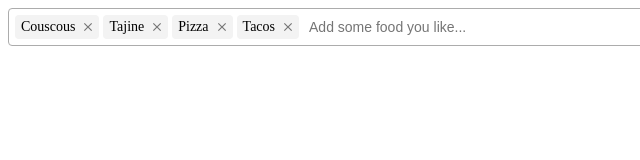
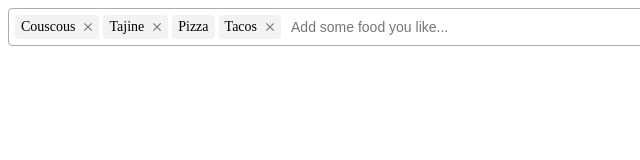
Before and after one commit to yassine-klilich/leather-tag, a website built with webpack: page src/index.html in a window 1280 px wide. Shown: the full height of the page, 0-640 px from the left. Built offline with nearby package versions, Linux system fonts and the light colour scheme.

Commit message:
[fix] library name [fix] disable tag item

```diff
--- a/src/yk-tags.css
+++ b/src/leather-tag.css
@@ -28,6 +28,9 @@
   animation-timing-function: ease-in-out;
   -webkit-animation-name: ykTagItemAnimation;
   animation-name: ykTagItemAnimation;
+}
+.yk-tags__item--disabled {
+  padding-right: 6px;
 }
 
 .yk-tags__value {
--- a/src/yk-tags.js
+++ b/src/leather-tag.js
@@ -1,13 +1,13 @@
-import "./yk-tags.css"
+import "./leather-tag.css"
 
 "use strict";
 
-if(window.Tags == undefined) {
+if(window.LeatherTag == undefined) {
 
   /**
-   * Tagger Class
+   * LeatherTag Class
    */
-  window.Tags = (function() {
+  window.LeatherTag = (function() {
 
     const _defaultConfig = Object.freeze({
       el: null,
@@ -44,9 +44,9 @@ if(window.Tags == undefined) {
       //onEdit: function() {},
     })
 
-    Tags.DefaultConfig = _defaultConfig
+    LeatherTag.DefaultConfig = _defaultConfig
 
-    function Tags(config = _defaultConfig) {
+    function LeatherTag(config = _defaultConfig) {
       let _config = _buildConfigObject(_defaultConfig, config)
       let _dom = {
         tagsWrapper: null,
@@ -58,7 +58,7 @@ if(window.Tags == undefined) {
       let _disabled = false
       let _autoComplete = []
       let _shownAutoCompleteOptions = []
-      let _bindFuncHideAutoComplete = Tags.prototype.hideAutoComplete.bind(this)
+      let _bindFuncHideAutoComplete = LeatherTag.prototype.hideAutoComplete.bind(this)
       let _autoCompleteOpen = false
       let _currentFocusedAutoCompleteElement = null
       let _preventAddingTag = false
@@ -164,9 +164,9 @@ if(window.Tags == undefined) {
      * Add tag item
      * @param {string | TagItem} value
      */
-    Tags.prototype.addTag = function(param) {
+    LeatherTag.prototype.addTag = function(param) {
       if(param == null) {
-        throw new Error(`ERROR[Tags.addTag] :: parameter should not be null`)
+        throw new Error(`ERROR[LeatherTag.addTag] :: parameter should not be null`)
       }
       this.config.onBeforeTagAdd(this)
       if(this._preventAddingTag == false) {
@@ -175,7 +175,7 @@ if(window.Tags == undefined) {
           return
         }
         if(typeof param != "string" && !(param instanceof String) && !(param instanceof TagItem)) {
-          throw new Error("ERROR[Tags.addTag] :: param is not type of string or TagItem")
+          throw new Error("ERROR[LeatherTag.addTag] :: param is not type of string or TagItem")
         }
         let _tagItemConfig = {}
         if(typeof param == "string" || param instanceof String) {
@@ -192,13 +192,13 @@ if(window.Tags == undefined) {
         let tagItem = null
         if(param instanceof TagItem) {
           tagItem = param
-          tagItem.tagger = this
+          tagItem.leatherTag = this
         }
         else {
-          _tagItemConfig.tagger = this
+          _tagItemConfig.leatherTag = this
           tagItem = new TagItem(_tagItemConfig)
         }
-        this.dom.tagsWrapper.insertBefore(tagItem.dom, this.dom.inputElement)
+        this.dom.tagsWrapper.insertBefore(tagItem.dom.tagItem, this.dom.inputElement)
         this.values.push(_tagItemConfig.value)
         this.tagItems.push(tagItem)
         this.config.onTagAdd(this)
@@ -212,9 +212,9 @@ if(window.Tags == undefined) {
      * Add a list of tags
      * @param {Array} values
      */
-    Tags.prototype.addAll = function(values) {
+    LeatherTag.prototype.addAll = function(values) {
       if((values instanceof Array) == false) {
-        throw new Error("ERROR[Tags.addAll] :: parameter is not instance of Array")
+        throw new Error("ERROR[LeatherTag.addAll] :: parameter is not instance of Array")
       }
       values.forEach((value) => {
         this.addTag(value)
@@ -226,7 +226,7 @@ if(window.Tags == undefined) {
      * Remove tag item
      * @param {number | TagItem} tagItem Even tag index or tag element
      */
-    Tags.prototype.removeTag = function(tagItem) {
+    LeatherTag.prototype.removeTag = function(tagItem) {
       this.config.onBeforeTagRemove(this)
       let _removedTagItem = null
       for (let i = 0; i < this.tagItems.length; i++) {
@@ -244,7 +244,7 @@ if(window.Tags == undefined) {
     /**
      * Remove all tags
      */
-    Tags.prototype.removeAll = function() {
+    LeatherTag.prototype.removeAll = function() {
       for (let i = 0; i < this.tagItems.length;) {
         this.removeTag(this.tagItems[i])
       }
@@ -256,28 +256,28 @@ if(window.Tags == undefined) {
      * @param {string} value
      * @returns {Array}
      */
-    Tags.prototype.getMatchedAutoCompleteValues = function(value) {
+    LeatherTag.prototype.getMatchedAutoCompleteValues = function(value) {
       return this.autoComplete.filter(item => item.toLowerCase().includes(value))
     }
 
     /**
      * Show auto-complete
      */
-    Tags.prototype.showAutoComplete = function() {
+    LeatherTag.prototype.showAutoComplete = function() {
       this.autoCompleteOpen = true
     }
 
     /**
      * Hide auto-complete
      */
-    Tags.prototype.hideAutoComplete = function() {
+    LeatherTag.prototype.hideAutoComplete = function() {
       this.autoCompleteOpen = false
     }
 
     /**
      * Prevent adding new tag
      */
-    Tags.prototype.preventAddTag = function() {
+    LeatherTag.prototype.preventAddTag = function() {
       this._preventAddingTag = true
     }
 
@@ -289,7 +289,7 @@ if(window.Tags == undefined) {
      * @param {string} value
      * @returns {boolean} true if valid, otherwise false
      */
-    Tags.prototype.isValueValid = function(value) {
+    LeatherTag.prototype.isValueValid = function(value) {
       // Check if it matches regex pattern
       if(this.config.regexPattern != null && this.config.regexPattern.test(value) == false) {
         return false
@@ -667,7 +667,7 @@ if(window.Tags == undefined) {
       return _config
     }
 
-    return Tags
+    return LeatherTag
   })()
 
   /**
@@ -676,7 +676,7 @@ if(window.Tags == undefined) {
   window.TagItem = (function() {
 
     const _defaultConfig = Object.freeze({
-      tagger: null,
+      leatherTag: null,
       disabled: false,
       readonly: false,
       value: null,
@@ -692,14 +692,14 @@ if(window.Tags == undefined) {
         throw new Error(`ERROR[TagItem] :: Please provide a tag value`)
       }
       let _value = _config.value
-      let _tagger = null
+      let _leatherTag = null
       let _dom = null
       let _data = _config.data
       let _disabled = false
 
-      Object.defineProperty(this, "tagger", {
-        get: () => _tagger,
-        set: (value) => _tagger = value,
+      Object.defineProperty(this, "leatherTag", {
+        get: () => _leatherTag,
+        set: (value) => _leatherTag = value,
       })
       Object.defineProperty(this, "config", {
         get: () => _config,
@@ -721,11 +721,13 @@ if(window.Tags == undefined) {
           switch (value) {
             case true: {
               _disabled = true
-              this.dom.classList.add("yk-tags__item--disabled")
+              this.dom.tagItem.classList.add("yk-tags__item--disabled")
+              this.dom.tagItem.removeChild(this.dom.tagDeleteBtn)
             } break;
             case false: {
               _disabled = false
-              this.dom.classList.remove("yk-tags__item--disabled")
+              this.dom.tagItem.classList.remove("yk-tags__item--disabled")
+              this.dom.tagItem.appendChild(this.dom.tagDeleteBtn)
             } break;
           }
         },
@@ -733,19 +735,19 @@ if(window.Tags == undefined) {
 
       _dom = _buildDOM.call(this)
       this.disabled = _config.disabled
-      this.tagger = _config.tagger
+      this.leatherTag = _config.leatherTag
     }
 
     /**
      * Remove tag item
      */
     TagItem.prototype.remove = function() {
-      this.tagger.removeTag(this)
+      this.leatherTag.removeTag(this)
     }
 
     /**
      * Build DOM tag item
-     * @returns {HTMLElement}
+     * @returns {object} contains tagItem and tagDeleteBtn
      */
     function _buildDOM() {
       const tagItem = document.createElement("div")
@@ -762,7 +764,10 @@ if(window.Tags == undefined) {
       tagItem.appendChild(tagValue)
       tagItem.appendChild(btnRemoveTag)
 
-      return tagItem
+      return {
+        tagItem: tagItem,
+        tagDeleteBtn: btnRemoveTag
+      }
     }
 
     /**
--- a/src/script.js
+++ b/src/script.js
@@ -1,4 +1,4 @@
-window.tagsObj = new Tags({
+window.tagsObj = new LeatherTag({
   el: "tags",
   initialTags: [
     "Couscous",
--- a/webpack.common.js
+++ b/webpack.common.js
@@ -2,7 +2,7 @@ const MiniCssExtractPlugin = require("mini-css-extract-plugin");
 
 module.exports = {
   entry: {
-    "yk-tags": "./src/yk-tags.js",
+    "leather-tag": "./src/leather-tag.js",
     script: "./src/script.js"
   },
   module: {
```
Also changed, not shown: package.json (+4 -4 lines), dist/index.html, dist/leather-tag.bundle.css (added), dist/leather-tag.bundle.js (added), dist/script.bundle.js, dist/yk-tags.bundle.css (deleted), dist/yk-tags.bundle.js (deleted).
